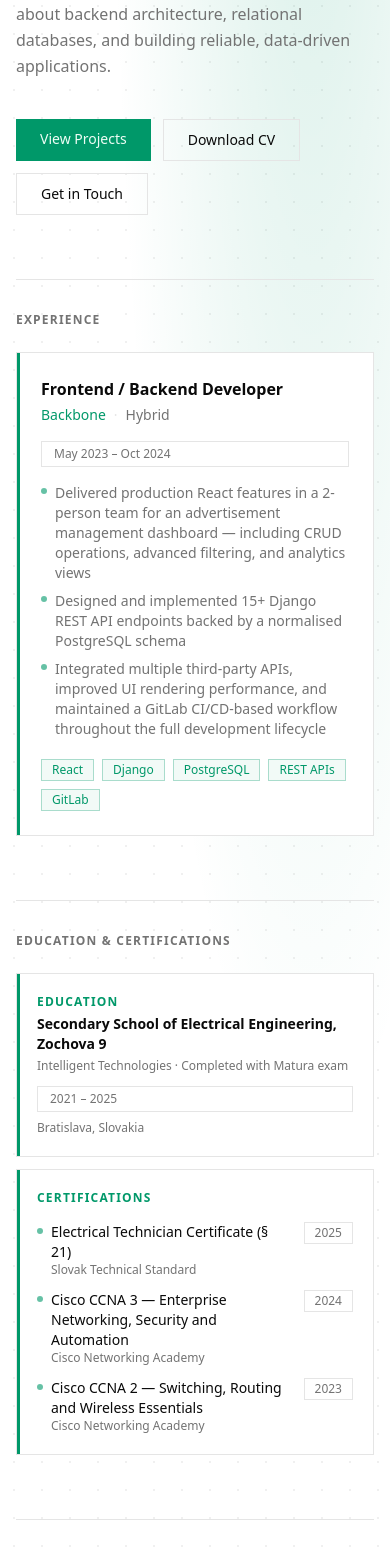
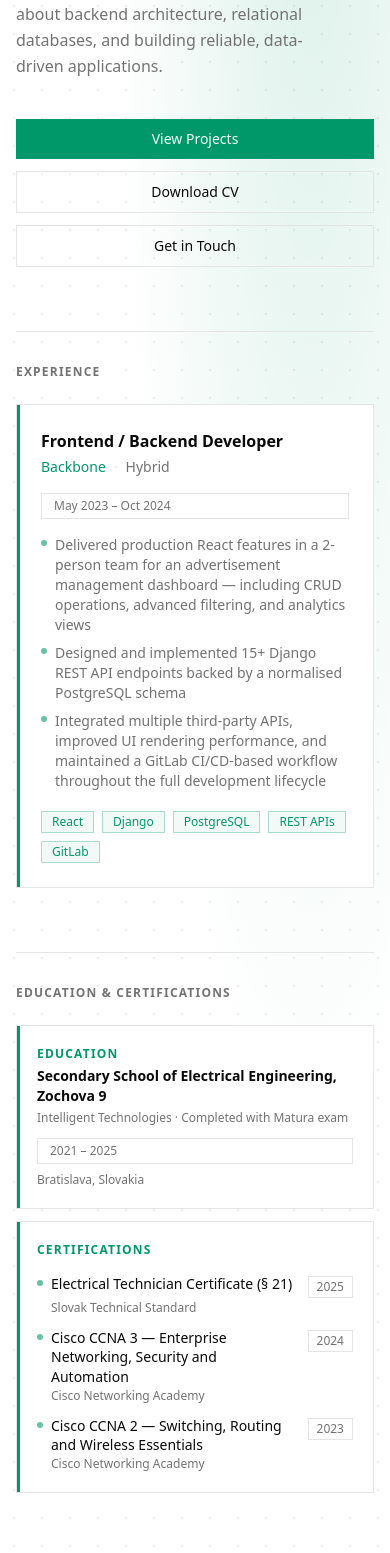
Before and after one commit to michqo/portfolio, a Next.js app: page /en in a window 390 px wide. Shown: the part 372-1925 px from the top of the page. Built offline with nearby package versions, Linux system fonts and the light colour scheme.

Commit message:
fix: overflow view on mobile

```diff
--- a/app/[locale]/page.tsx
+++ b/app/[locale]/page.tsx
@@ -16,7 +16,7 @@ export default async function Page() {
     <div className="relative flex min-h-[calc(100vh-4rem)] flex-col items-center justify-center px-4 py-20 sm:px-8">
       {/* no overlay — gradient lives on <body> */}
       <div className="relative mx-auto w-full max-w-3xl font-mono">
-        <div className="mb-6 flex items-center gap-3">
+        <div className="mb-6 flex flex-wrap items-center gap-3">
           <span className="inline-flex items-center gap-2 border border-primary/30 bg-primary/5 px-3 py-1 text-xs text-primary">
             <span className="h-1.5 w-1.5 rounded-full bg-primary/70" />
             {t("hero.badge")}
@@ -24,19 +24,19 @@ export default async function Page() {
           <span className="text-xs text-muted-foreground">{t("hero.role")}</span>
         </div>
 
-        <h1 className="mb-1 text-5xl font-bold tracking-tight sm:text-7xl">
+        <h1 className="mb-1 text-5xl font-bold tracking-tight text-balance sm:text-7xl">
           Michal Urban
         </h1>
         <div className="mb-8 text-sm text-muted-foreground">{t("hero.subtitle")}</div>
 
-        <p className="mb-10 max-w-2xl text-base leading-relaxed text-muted-foreground sm:text-lg">
+        <p className="mb-10 max-w-2xl text-base leading-relaxed text-pretty text-muted-foreground sm:text-lg">
           {t("hero.description")}
         </p>
 
-        <div className="flex flex-wrap gap-3">
+        <div className="flex flex-col gap-3 sm:flex-row sm:flex-wrap">
           <a
             href="#projects"
-            className="bg-primary px-6 py-2.5 text-sm font-medium text-primary-foreground transition-colors hover:bg-primary/90"
+            className="bg-primary px-6 py-2.5 text-center text-sm font-medium text-primary-foreground transition-colors hover:bg-primary/90 sm:w-auto"
           >
             {t("hero.viewProjects")}
           </a>
@@ -44,13 +44,13 @@ export default async function Page() {
             href="/CV.pdf"
             target="_blank"
             rel="noopener noreferrer"
-            className="border border-border px-6 py-2.5 text-sm font-medium transition-colors hover:border-primary hover:text-primary"
+            className="border border-border px-6 py-2.5 text-center text-sm font-medium transition-colors hover:border-primary hover:text-primary sm:w-auto"
           >
             {t("hero.downloadCV")}
           </a>
           <a
             href="#contact"
-            className="border border-border px-6 py-2.5 text-sm font-medium transition-colors hover:border-primary hover:text-primary"
+            className="border border-border px-6 py-2.5 text-center text-sm font-medium transition-colors hover:border-primary hover:text-primary sm:w-auto"
           >
             {t("hero.getInTouch")}
           </a>
@@ -140,17 +140,17 @@ export default async function Page() {
                     { titleKey: "cert3Title", issuerKey: "cert3Issuer", year: "2023" },
                   ] as const
                 ).map(({ titleKey, issuerKey, year }) => (
-                  <div key={titleKey} className="flex items-start justify-between gap-4">
-                    <div className="flex gap-2">
-                      <span className="mt-1.5 h-1.5 w-1.5 shrink-0 rounded-full bg-primary/60" />
-                      <div>
-                        <p className="text-sm">{t(`education.${titleKey}`)}</p>
-                        <p className="text-xs text-muted-foreground">{t(`education.${issuerKey}`)}</p>
+                  <div key={titleKey} className="flex items-start gap-2">
+                    <span className="mt-1.5 h-1.5 w-1.5 shrink-0 rounded-full bg-primary/60" />
+                    <div className="min-w-0 flex-1">
+                      <div className="flex items-start justify-between gap-2">
+                        <p className="text-sm leading-snug">{t(`education.${titleKey}`)}</p>
+                        <span className="ml-1 mt-0.5 shrink-0 border border-border px-2 py-0.5 text-xs text-muted-foreground">
+                          {year}
+                        </span>
                       </div>
+                      <p className="mt-0.5 text-xs text-muted-foreground">{t(`education.${issuerKey}`)}</p>
                     </div>
-                    <span className="shrink-0 border border-border px-2.5 py-0.5 text-xs text-muted-foreground">
-                      {year}
-                    </span>
                   </div>
                 ))}
               </div>
@@ -215,7 +215,7 @@ export default async function Page() {
                 </div>
               </div>
 
-              <p className="mt-4 text-sm leading-relaxed text-muted-foreground">
+              <p className="mt-4 text-sm leading-relaxed text-pretty text-muted-foreground">
                 {t("projects.weatherDescription")}
               </p>
 
```
